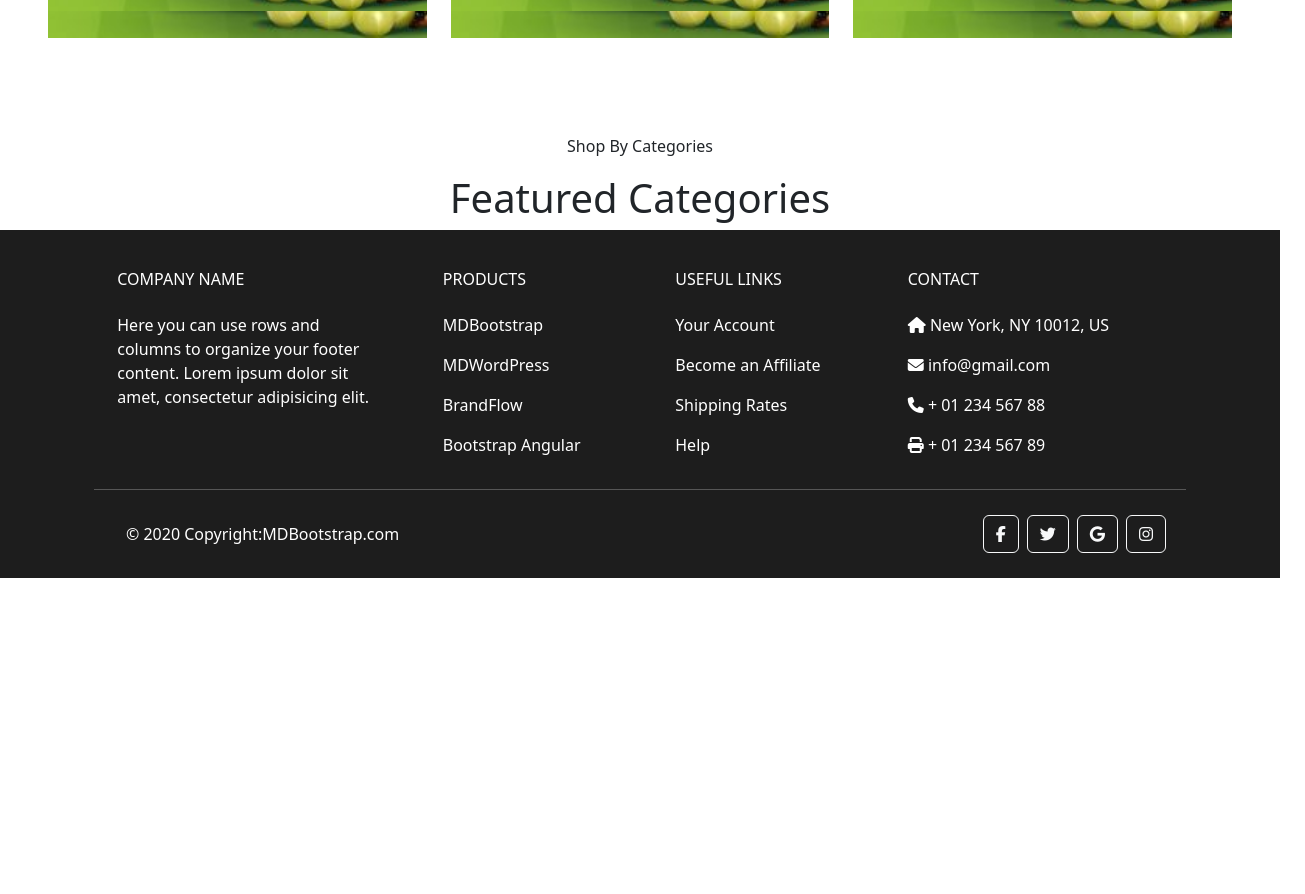
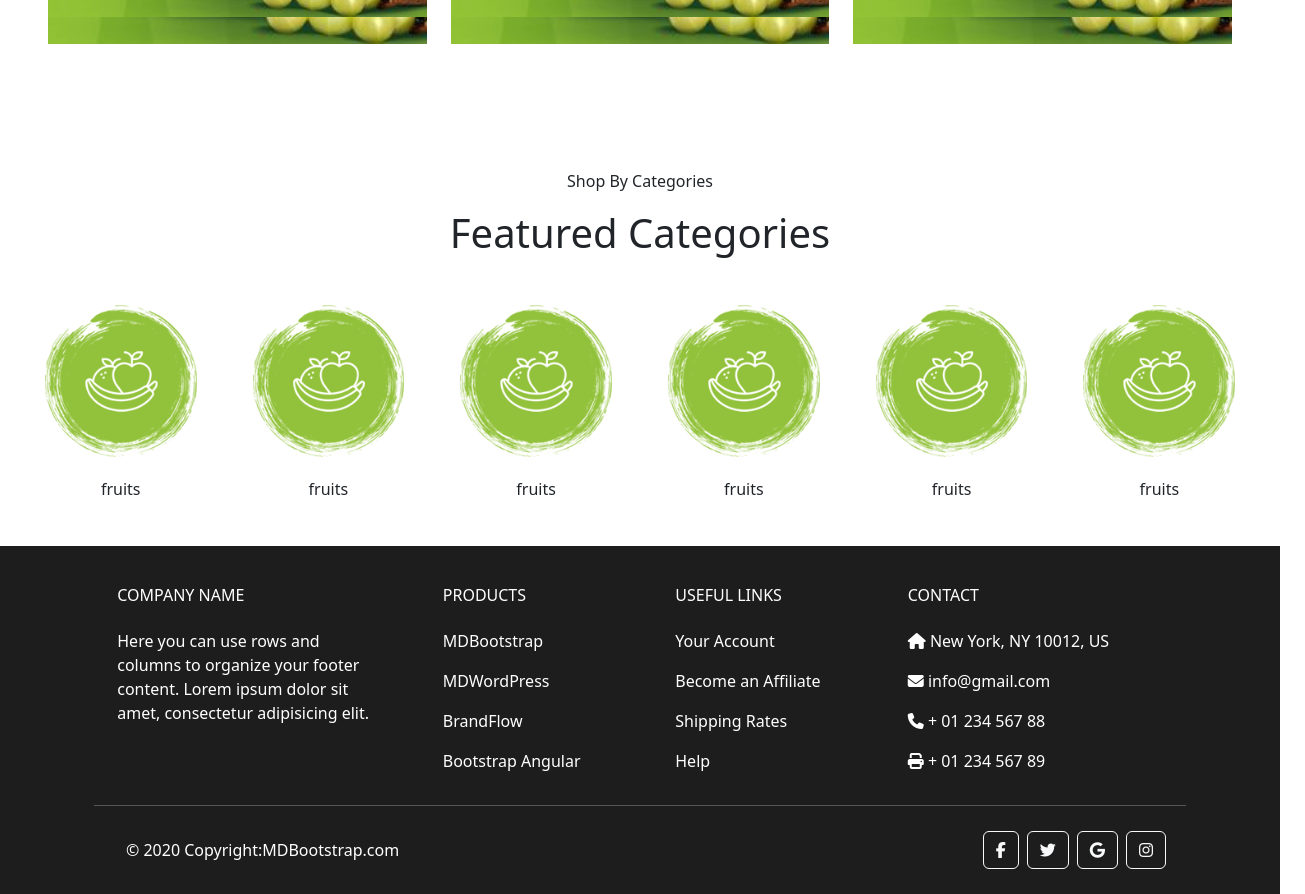
Before and after one commit to Altaf1k1P/Client, a React (Vite) app: page / in a window 1280 px wide. Shown: the part 1240-2134 px from the top of the page, 1305 px wide, since content can reach past the window. Before the commit the page ends 1818 px from the top, so only its background shows below. Built offline with nearby package versions, Linux system fonts and the light colour scheme.

Commit message:
add category

```diff
--- a/src/App.css
+++ b/src/App.css
@@ -12,6 +12,7 @@ html, body {
 
 main {
   flex: 1;
+  overflow: hidden;
 }
 
 .navbar {
--- a/src/assets/css/Slider.css
+++ b/src/assets/css/Slider.css
@@ -5,6 +5,7 @@
     background-repeat: no-repeat;
     height: 100vh;
     width: 100%;
+    overflow: hidden;
 
 }
 
--- a/src/assets/css/home.css
+++ b/src/assets/css/home.css
@@ -40,6 +40,10 @@
 .home-banner .container:hover::before {
     transform: scale(1.2); /* Zoom in the background */
 }
+/* start layout2 / category*/
+.layout2{
+    padding: 1.8rem;
+}
 
 .layout2_header{
 display: flex;
@@ -48,3 +52,28 @@ justify-content: center;
 align-items: center;
 
 }
+
+.category-item-inner{
+    margin-top: 1.5rem;
+    display: flex;
+    justify-content: space-around;
+    align-items: center;
+    gap: 1.5rem;
+    position: relative; /* Ensures child elements behave correctly */
+}
+
+.category-item{
+    display: flex;
+    justify-content: center;
+    align-items: center;
+    flex-direction: column;
+    padding: 1rem;
+    width: 20%;
+    overflow: hidden;
+}
+
+.category-item .category-contant{
+    padding-top: 1.3rem;
+}
+
+/* end layout2 / category*/
--- a/src/pages/Home.jsx
+++ b/src/pages/Home.jsx
@@ -1,5 +1,6 @@
 import React from 'react'
 import SlideComp from '../componnets/Slider';
+import cate1 from "../assets/wp.images/img-cate1.png";
 import '../assets/css/home.css'
 function Home() {
 
@@ -9,7 +10,7 @@ function Home() {
 
   return (
     <div>
-      <SlideComp/>
+      <SlideComp />
       <div className='home-banner layout1'>
 
         <div className='container'>
@@ -29,12 +30,84 @@ function Home() {
 
       </div>
       <div className='layout2'>
-          <div className='layout2_header'>
-             <p>Shop By Categories</p>
-             <h1>
-              <span>Featured Categories</span>
-              </h1>
+        <div className='layout2_header'>
+          <p>Shop By Categories</p>
+          <h1>
+            <span>Featured Categories</span>
+          </h1>
+        </div>
+        <div className='category-item-inner'>
+
+          <div className='category-item'>
+            <a href="">
+              <img src={`${cate1}`} alt="" className='category-img' />
+            </a>
+            <div className='category-contant'>
+              <a href="">
+                fruits
+              </a>
+            </div>
           </div>
+
+          <div className='category-item'>
+            <a href="">
+            <img src={`${cate1}`} alt="" className='category-img' />
+            </a>
+            <div className='category-contant'>
+              <a href="">
+              fruits
+              </a>
+            </div>
+          </div>
+
+          <div className='category-item'>
+            <a href="">
+            <img src={`${cate1}`} alt="" className='category-img' />
+            </a>
+            <div className='category-contant'>
+              <a href="">
+              fruits
+              </a>
+            </div>
+          </div>
+
+          <div className='category-item'>
+            <a href="">
+            <img src={`${cate1}`} alt="" className='category-img' />
+            </a>
+            <div className='category-contant'>
+              <a href="">
+              fruits
+              </a>
+            </div>
+          </div>
+
+          <div className='category-item'>
+            <a href="">
+            <img src={`${cate1}`} alt="" className='category-img' />
+            </a>
+            <div className='category-contant'>
+              <a href="">
+              fruits
+              </a>
+            </div>
+          </div>
+
+          <div className='category-item'>
+            <a href="">
+            <img src={`${cate1}`} alt="" className='category-img' />
+            </a>
+            <div className='category-contant'>
+              <a href="">
+              fruits
+              </a>
+            </div>
+          </div>
+        </div>
+
+        <div className="layout2_footer">
+
+        </div>
       </div>
     </div>
   )
```
